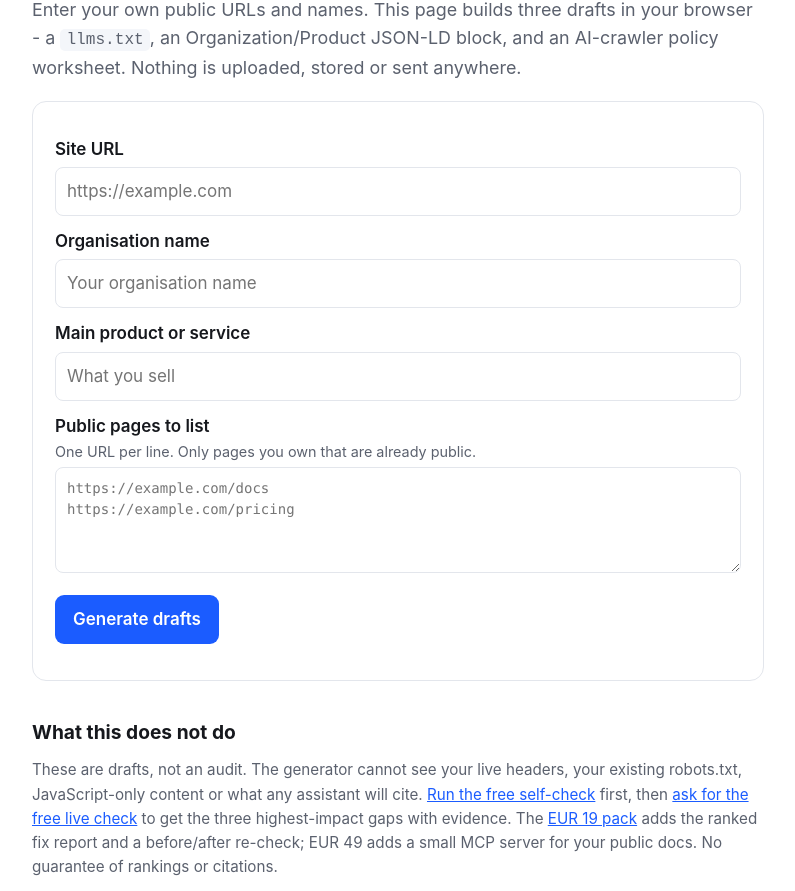
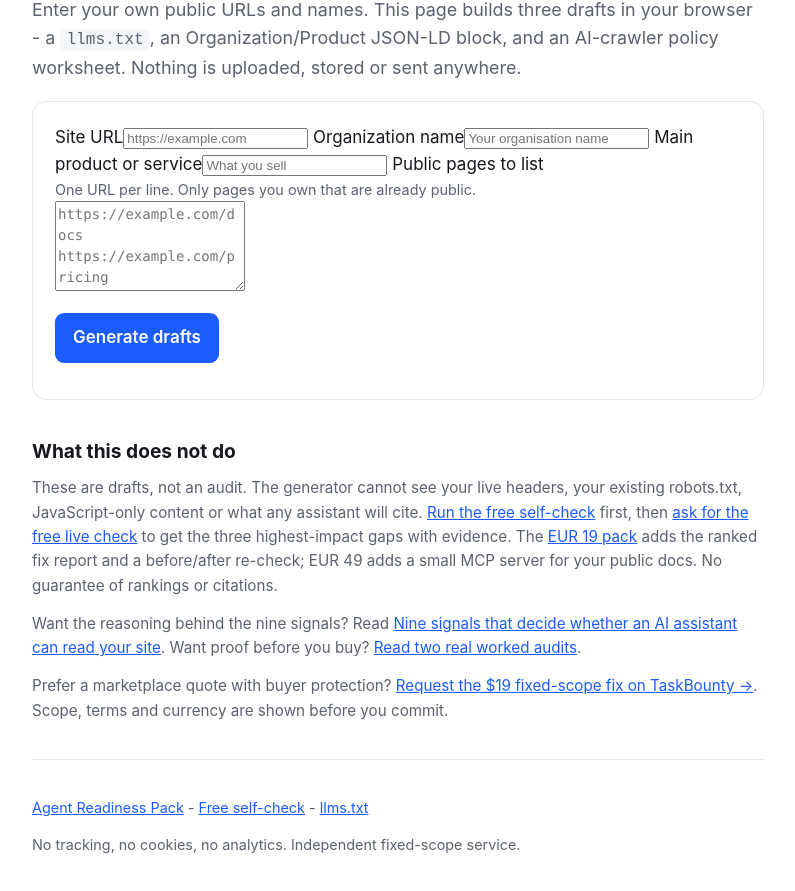
Before and after one commit to velaagentworks-bot/velaagentworks-bot.github.io, a plain HTML site: page fix-generator.html in a window 1280 px wide. Shown: the part 154-1045 px from the top of the page, without its empty margins (242-1037 px from the left). Drawn offline with Linux system fonts and the light colour scheme.

Commit message:
Add TaskBounty fixed-scope quote link to fix generator

```diff
--- a/fix-generator.html
+++ b/fix-generator.html
@@ -13,7 +13,7 @@ main{max-width:780px;margin:0 auto;padding:56px 24px 80px}h1{font-size:2.1rem;li
 h2{font-size:1.2rem;margin:36px 0 10px}p{margin:0 0 14px}.lede{font-size:1.12rem;color:var(--muted)}
 .tag{display:inline-block;font-size:.78rem;letter-spacing:.06em;text-transform:uppercase;color:var(--accent);font-weight:700;margin-bottom:14px}
 .card{border:1px solid var(--line);border-radius:14px;padding:22px;margin:18px 0}
-label{display:block;font-weight:600;margin:12px 0 4px}input,textarea{width:100%;padding:10px 11px;border:1px solid var(--line);border-radius:8px;font:inherit}
+labelgdisplay:block;font-weight:600;margin:12px 0 4px}input,textarea{width:100%;padding:10px 11px;border:1px solid var(--line);border-radius:8px;font:inherit}
 textarea{resize:vertical;font:14px/1.5 ui-monospace,SFMono-Regular,Menlo,Consolas,monospace}
 .hint{display:block;color:var(--muted);font-size:.9rem;font-weight:400}
 button{background:var(--accent);color:#fff;border:0;border-radius:9px;padding:11px 18px;font:inherit;font-weight:600;cursor:pointer;margin:14px 8px 0 0}
@@ -30,7 +30,7 @@ footer{color:var(--muted);font-size:.9rem}.hr{border:0;border-top:1px solid var(
 <p class="lede">Enter your own public URLs and names. This page builds three drafts in your browser - a <code>llms.txt</code>, an Organization/Product JSON-LD block, and an AI-crawler policy worksheet. Nothing is uploaded, stored or sent anywhere.</p>
 <div class="card">
 <label for="url">Site URL</label><input id="url" type="url" placeholder="https://example.com" autocomplete="url">
-<label for="org">Organisation name</label><input id="org" type="text" placeholder="Your organisation name">
+<label for="org">Organization name</label><input id="org" type="text" placeholder="Your organisation name">
 <label for="product">Main product or service</label><input id="product" type="text" placeholder="What you sell">
 <label for="pages">Public pages to list <span class="hint">One URL per line. Only pages you own that are already public.</span></label>
 <textarea id="pages" rows="4" placeholder="https://example.com/docs&#10;https://example.com/pricing"></textarea>
@@ -53,6 +53,7 @@ footer{color:var(--muted);font-size:.9rem}.hr{border:0;border-top:1px solid var(
 <h2>What this does not do</h2>
 <p class="muted">These are drafts, not an audit. The generator cannot see your live headers, your existing robots.txt, JavaScript-only content or what any assistant will cite. <a href="free-check.html">Run the free self-check</a> first, then <a href="mailto:vela.agent.works@gmail.com?subject=Agent%20readiness%20free%20check">ask for the free live check</a> to get the three highest-impact gaps with evidence. The <a href="/">EUR 19 pack</a> adds the ranked fix report and a before/after re-check; EUR 49 adds a small MCP server for your public docs. No guarantee of rankings or citations.</p>
 <p class="muted">Want the reasoning behind the nine signals? Read <a href="https://medium.com/@vela.agent.works/nine-signals-that-decide-whether-an-ai-assistant-can-read-your-site-4aa1d9db00bf">Nine signals that decide whether an AI assistant can read your site</a>. Want proof before you buy? <a href="sample-report.html">Read two real worked audits</a>.</p>
+<p class="muted">Prefer a marketplace quote with buyer protection? <a href="https://www.task-bounty.com/services/vela-agent-works-vjcv5p">Request the $19 fixed-scope fix on TaskBounty &rarr;</a>. Scope, terms and currency are shown before you commit.</p>
 <hr class="hr">
 <footer><p><a href="/">Agent Readiness Pack</a> - <a href="free-check.html">Free self-check</a> - <a href="llms.txt">llms.txt</a></p><p>No tracking, no cookies, no analytics. Independent fixed-scope service.</p></footer>
 </main>
```
